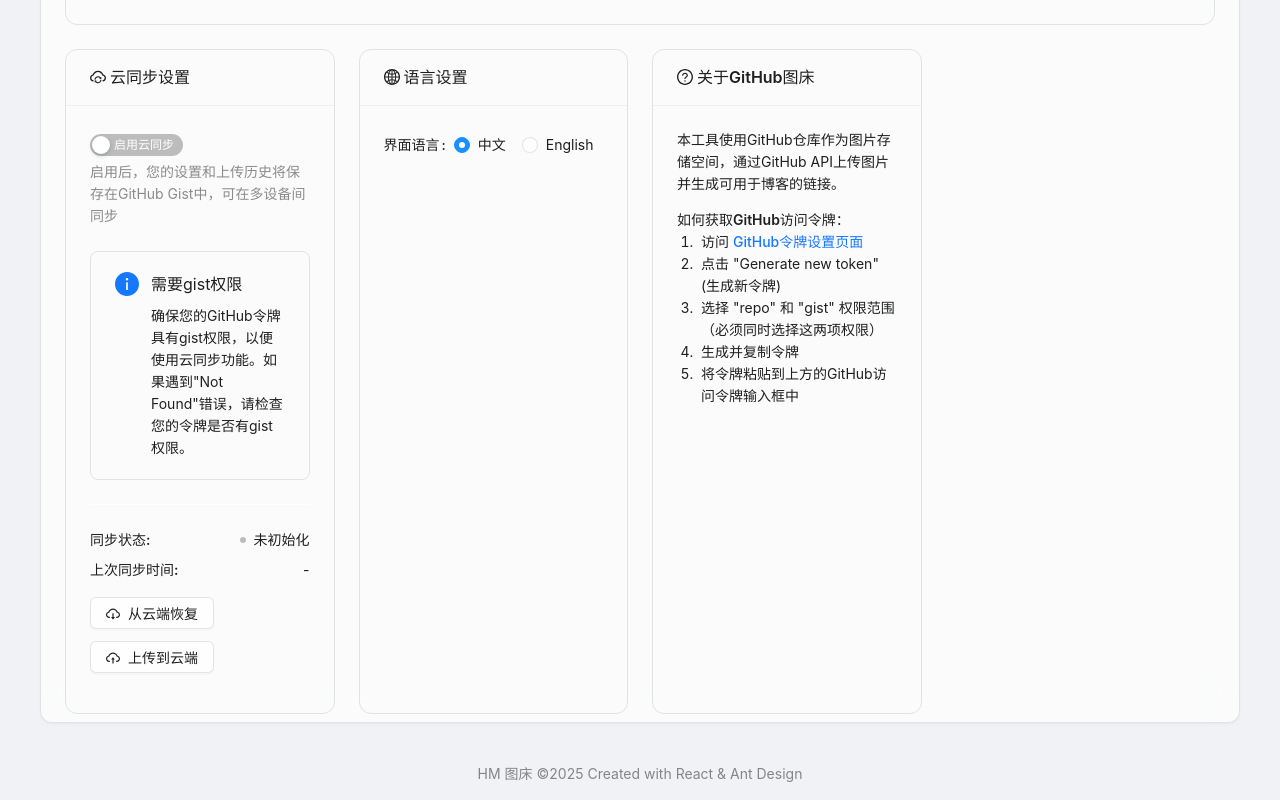
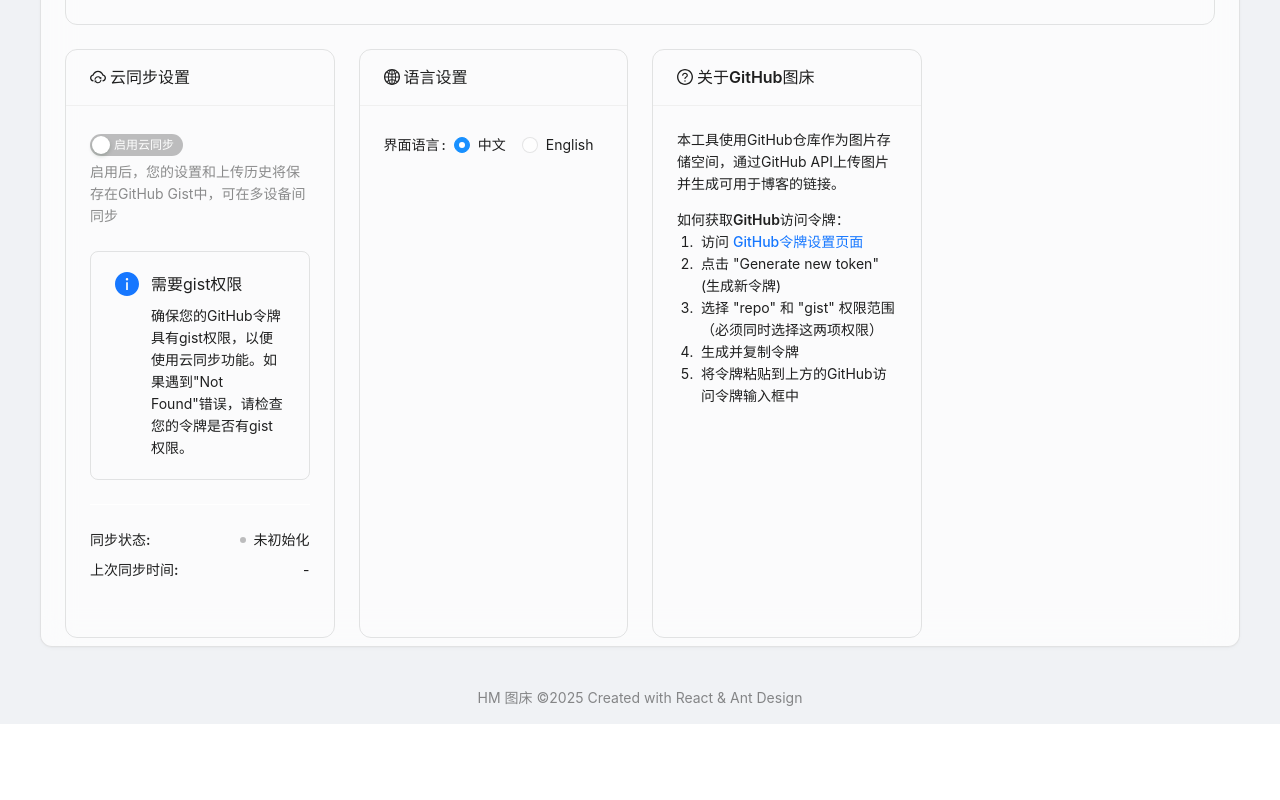
Before and after one commit to honestman9527/hm-image-host, a React (Vite) app: page /settings in a window 1280 px wide. Shown: the part 464-1264 px from the top of the page. After the commit the page ends 1188 px from the top, so only its background shows below. Built offline with nearby package versions, Linux system fonts and the light colour scheme; no server answers.

Commit message:
修复同步BUG

```diff
--- a/src/contexts/SyncContext.jsx
+++ b/src/contexts/SyncContext.jsx
@@ -35,27 +35,28 @@ export const SyncProvider = ({ children }) => {
     try {
       // 初始化Gist同步
       const { octokit, gistId } = await initGistSync(token);
+      let settings = JSON.parse(localStorage.getItem('github-settings') || '{}');
 
       // 从Gist加载设置
       const gistSettings = await loadSettingsFromGist(octokit, gistId);
       if (gistSettings) {
-        // 合并设置，保留本地令牌但使用云端的其他设置
-        const currentSettings = JSON.parse(localStorage.getItem('github-settings') || '{}');
-        const mergedSettings = {
+        // 合并设置，Gist为准，但保留本地输入的token
+        settings = {
           ...gistSettings,
           token: token // 使用当前输入的token
         };
-
-        localStorage.setItem('github-settings', JSON.stringify(mergedSettings));
+        localStorage.setItem('github-settings', JSON.stringify(settings));
       }
 
       // 首次初始化时，加载当前活动profile的历史记录
-      const activeProfileId = mergedSettings.activeProfileId;
+      const activeProfileId = settings.activeProfileId;
       if (activeProfileId) {
         const gistHistory = await loadHistoryFromGist(octokit, gistId, activeProfileId);
-        if (gistHistory) {
-          localStorage.setItem('upload-history', JSON.stringify(gistHistory));
-        }
+        // 即使Gist上没有历史文件，也用空数组覆盖本地，以确保一致性
+        localStorage.setItem('upload-history', JSON.stringify(gistHistory || []));
+      } else {
+        // 没有活动配置，确保本地历史为空
+        localStorage.setItem('upload-history', '[]');
       }
 
       // 更新同步状态
--- a/src/pages/Settings.jsx
+++ b/src/pages/Settings.jsx
@@ -430,22 +430,6 @@ const Settings = () => {
     }
   };
 
-  const handlePullFromGist = async () => {
-    setLoading(true);
-    const success = await pullFromGist();
-    if (success) {
-      message.info('数据已更新，页面即将刷新...');
-      setTimeout(() => window.location.reload(), 1500);
-    }
-    setLoading(false);
-  };
-
-  const handlePushToGist = async () => {
-    setLoading(true);
-    await pushToGist();
-    setLoading(false);
-  };
-
   // 测试GitHub连接
   const testConnection = async () => {
     const values = await modalForm.validateFields();
@@ -684,34 +668,7 @@ const Settings = () => {
             </div>
 
             <div className="sync-actions">
-              <Popconfirm
-                title={t.pullFromCloud}
-                description={t.pullFromCloudTooltip}
-                onConfirm={handlePullFromGist}
-                okText={t.confirm}
-                cancelText={t.cancel}
-              >
-                <Button
-                  icon={<CloudDownloadOutlined />}
-                  loading={isSyncing || loading}
-                >
-                  {t.pullFromCloud}
-                </Button>
-              </Popconfirm>
-              <Popconfirm
-                title={t.pushToCloud}
-                description={t.pushToCloudTooltip}
-                onConfirm={handlePushToGist}
-                okText={t.confirm}
-                cancelText={t.cancel}
-              >
-                <Button
-                  icon={<CloudUploadOutlined />}
-                  loading={isSyncing || loading}
-                >
-                  {t.pushToCloud}
-                </Button>
-              </Popconfirm>
+              {/* Obsolete buttons are removed from here */}
             </div>
           </Card>
 
```
